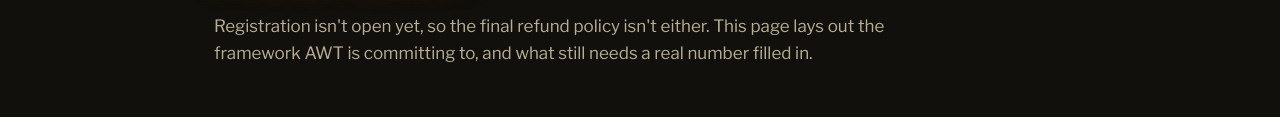
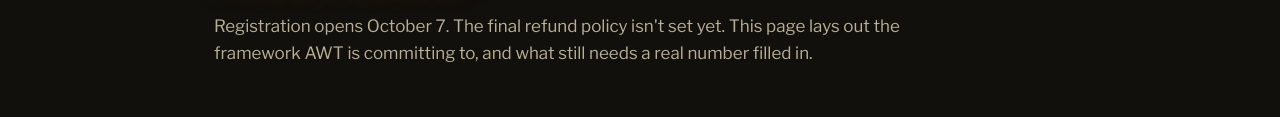
Before and after one commit to red4golf/Halloween-campaign, a plain HTML site: page terms.html in a window 1280 px wide. Shown: the part 353-470 px from the top of the page. Drawn offline with nearby package versions, Linux system fonts and the light colour scheme.

Commit message:
Update refund policy registration information

```diff
--- a/terms.html
+++ b/terms.html
@@ -30,7 +30,7 @@
   <div class="wrap">
     <span class="eyebrow">Terms &amp; refunds</span>
     <h1>The structure, ahead of the final policy.</h1>
-    <p class="sub">Registration isn't open yet, so the final refund policy isn't either. This page lays out the framework AWT is committing to, and what still needs a real number filled in.</p>
+    <p class="sub">Registration opens October 7. The final refund policy isn't set yet. This page lays out the framework AWT is committing to, and what still needs a real number filled in.</p>
   </div>
 </header>
 
```
